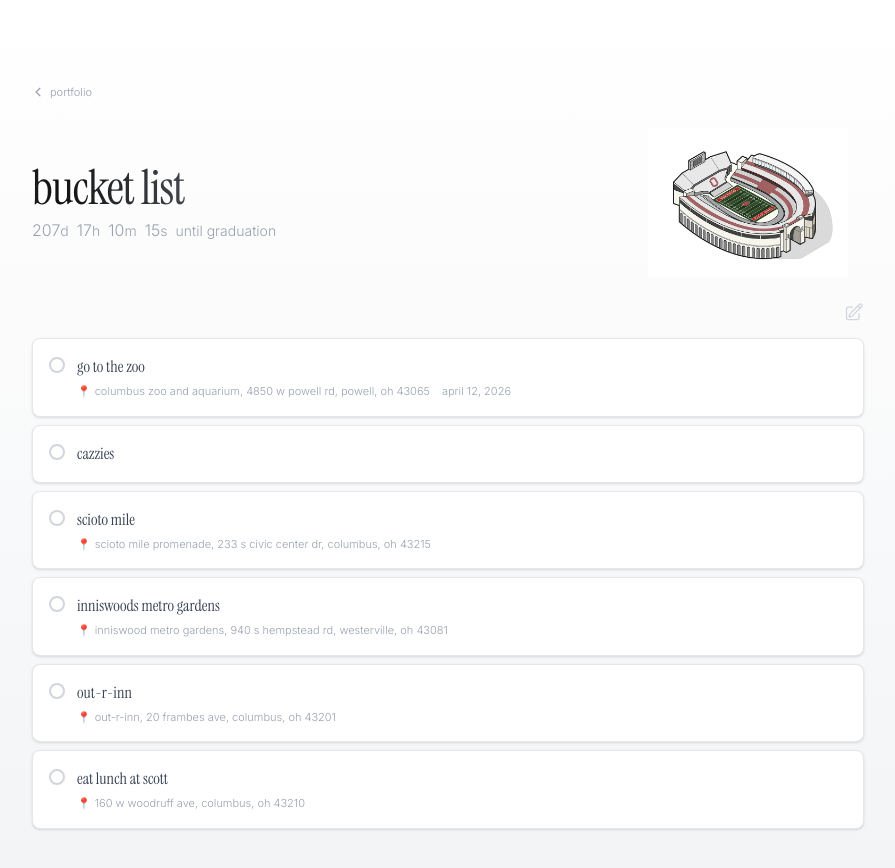
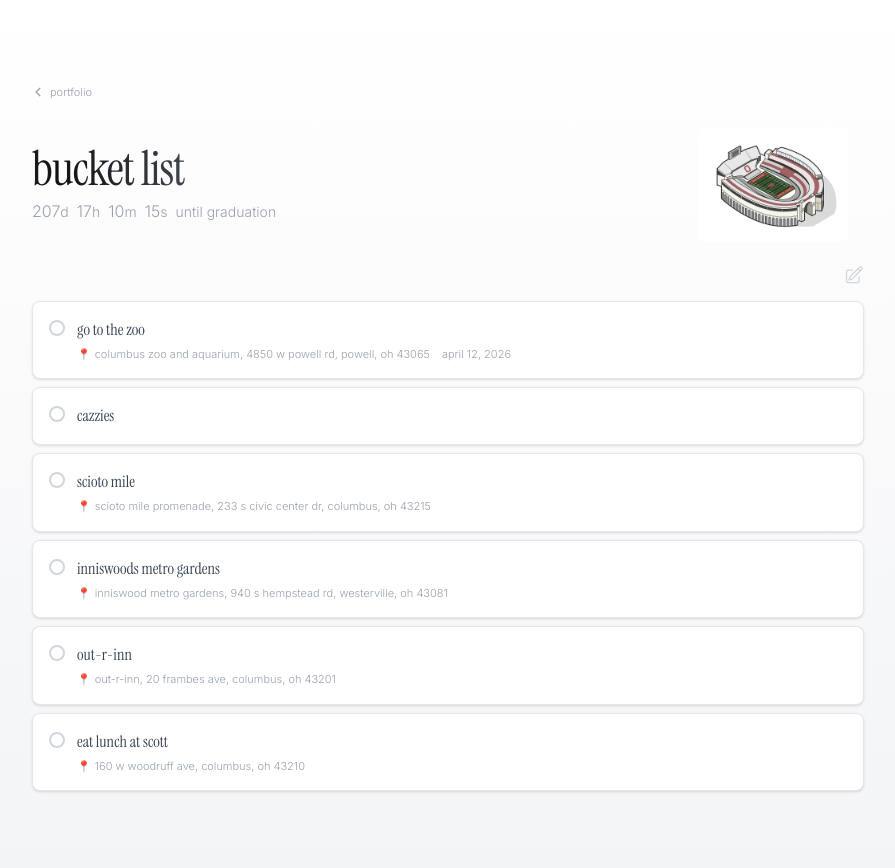
Before and after one commit to vihaaaaan/vihaans-portfolio, a Next.js app: page /bucket-list in a window 1280 px wide. Shown: the top 868 px of the page, without its empty margins (192-1087 px from the left). Built offline with nearby package versions, Linux system fonts and the light colour scheme; no server answers.

Commit message:
resized image

```diff
--- a/src/components/BucketListClient.tsx
+++ b/src/components/BucketListClient.tsx
@@ -367,8 +367,8 @@ export function BucketListClient({ data, isAdmin }: Props) {
             <Image
               src="/assets/bucket-list/shoe.png"
               alt="shoe"
-              width={200}
-              height={200}
+              width={150}
+              height={150}
               className="rounded-sm object-contain mr-4"
             />
           </motion.div>
```
